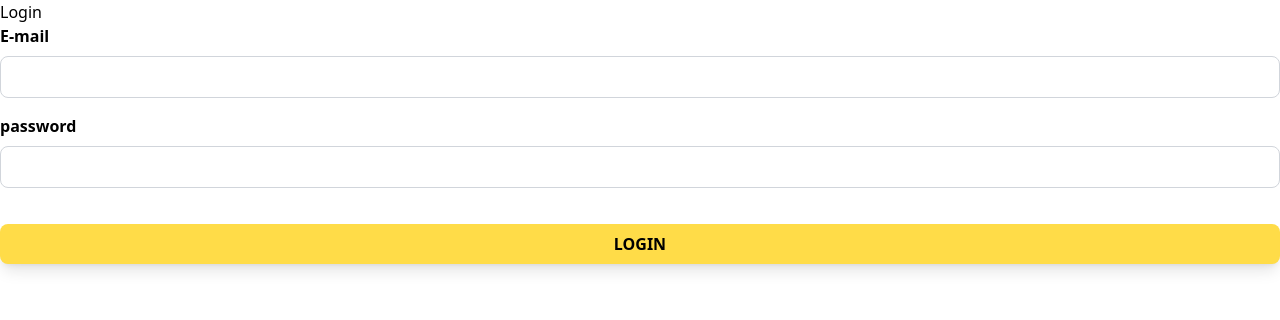
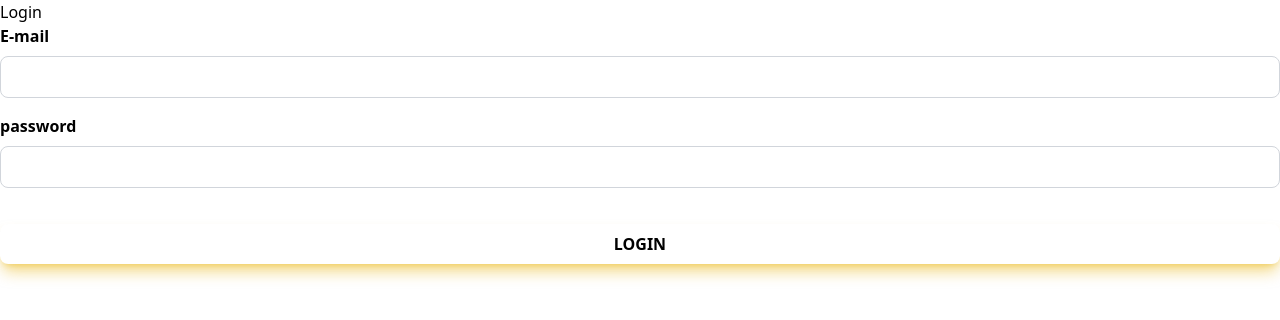
Before and after one commit to theweak1/unknown, a React (Create React App) app in the folder client/: page / in a window 1280 px wide. Shown: the top 320 px of the page. Built offline with nearby package versions, Linux system fonts and the light colour scheme.

Commit message:
Added custom color pallet.

```diff
--- a/client/tailwind.config.js
+++ b/client/tailwind.config.js
@@ -4,11 +4,11 @@ module.exports = {
 	theme: {
 		extend: {
 			colors: {
-				darkGrey: '#313233',
-				grey: '#686b71',
-				lightGrey: '#a8aaad',
-				white: '#f0f0f0',
-				yellow: '#ffdc48'
+				Pink: '#E7BBE3',
+				Bone: '#D2D0BA',
+				Coffe: '#513C2C',
+				Celtic: '#276FBF',
+				Eerie: '#222222'
 			},
 			spacing: {
 				90: '40rem'
```
